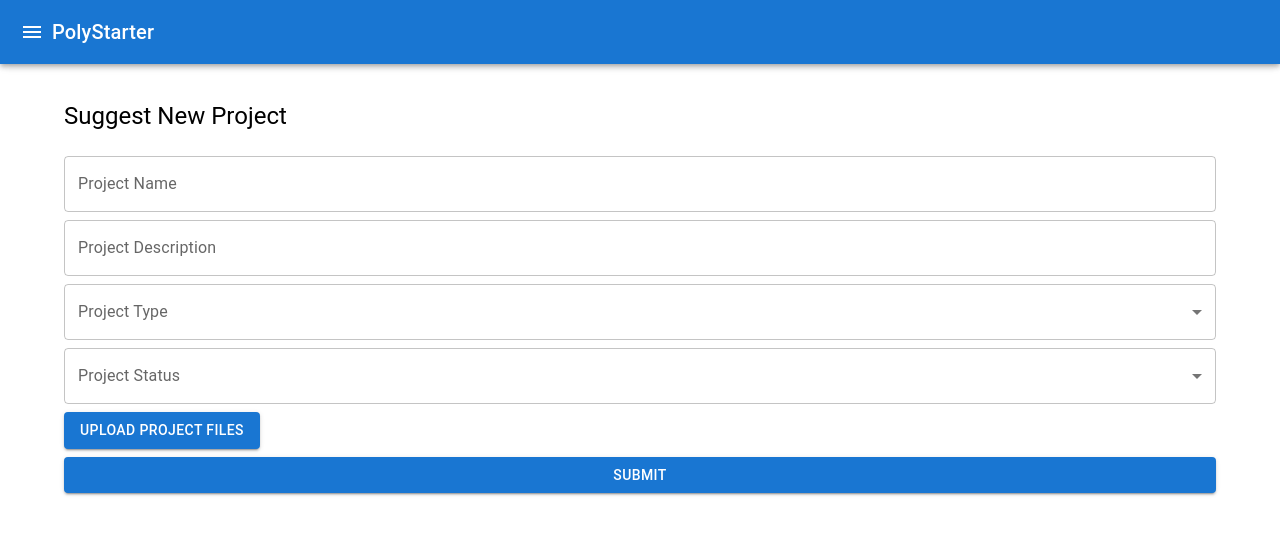
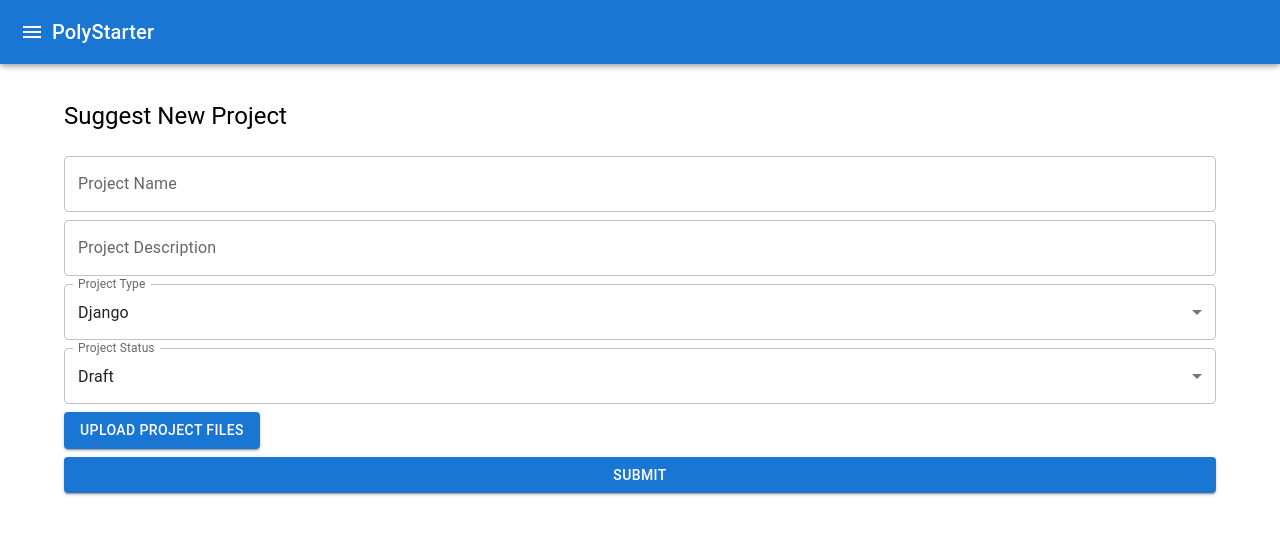
Before and after one commit to fongradnastya/code-generator-frontend, a React (Vite) app: page /suggest in a window 1280 px wide. Shown: the top 534 px of the page. Built offline with nearby package versions, Linux system fonts and the light colour scheme.

Commit message:
Properly set default form values

```diff
--- a/src/components/FormSelectField/FormSelectField.tsx
+++ b/src/components/FormSelectField/FormSelectField.tsx
@@ -1,49 +1,67 @@
 import { type FC, memo } from 'react';
-import { type FieldError, type UseFormRegisterReturn } from 'react-hook-form';
+import { useController, type Control } from 'react-hook-form';
 import { Select, MenuItem, InputLabel, FormControl } from '@mui/material';
+import { z } from 'zod';
+import { ProjectStatus } from 'src/models/projectStatus';
+import { ProjectType } from 'src/models/projectType';
+
+const validationSchema = z.object({
+  projectName: z
+    .string()
+    .min(1, { message: 'Project name is required' }),
+  projectDescription: z
+    .string()
+    .max(150, { message: 'Project description is too long' }),
+  projectType: z.nativeEnum(ProjectType),
+  projectStatus: z.nativeEnum(ProjectStatus),
+  projectFiles: z
+    .instanceof(File, { message: 'Please upload a valid file' })
+    .optional()
+    .refine(file => file instanceof File && file.size > 0, { message: 'File cannot be empty' }),
+});
+
+type ProjectUploadFormValues = z.infer<typeof validationSchema>;
 
 type Props = {
 
-  /** The label for the input field. */
+  /** 1. */
   readonly label: string;
 
-  /** Select options. */
+  /** 1. */
   readonly options: string[];
 
-  /** The form registration for react-hook-form. */
-  readonly registration: UseFormRegisterReturn;
+  /** 1. */
+  readonly name: keyof ProjectUploadFormValues;
 
-  /** Input field error. */
-  readonly error?: FieldError;
+  /** 1. */
+  readonly control: Control<ProjectUploadFormValues>;
 };
 
-const FormSelectFieldComponent: FC<Props> = ({
-  label,
-  options,
-  registration,
-  error,
-}) => (
-  <FormControl fullWidth>
+const FormSelectFieldComponent: FC<Props> = ({ label, options, name, control }) => {
+  const { field, fieldState } = useController({ name, control });
+
+  return (
+    <FormControl fullWidth error={!!fieldState.error}>
       <InputLabel id={`${label}-label`}>
-      {label}
+        { label }
       </InputLabel>
       <Select
         labelId={`${label}-label`}
         label={label}
-      {...registration}
-      error={error != null}
+        value={field.value ?? ''}
+        onChange={field.onChange}
+        onBlur={field.onBlur}
+        inputRef={field.ref}
       >
         {options.map((option: string) => (
-        <MenuItem
-          key={option}
-          value={option}
-        >
+          <MenuItem key={option} value={option}>
             {option}
           </MenuItem>
         ))}
       </Select>
     </FormControl>
   );
+};
 
-/** Form select field component. */
+/** 1. */
 export const FormSelectField = memo(FormSelectFieldComponent);
--- a/src/features/projectCreation/components/ProjectForm/ProjectForm.tsx
+++ b/src/features/projectCreation/components/ProjectForm/ProjectForm.tsx
@@ -4,7 +4,6 @@ import { Button } from '@mui/material';
 import { z } from 'zod';
 import { zodResolver } from '@hookform/resolvers/zod';
 import { FormInputField } from 'src/components/FormInputField';
-import { FormSelectField } from 'src/components/FormSelectField';
 import { FormCheckbox } from 'src/components/FormCheckbox';
 
 import styles from './ProjectForm.module.css';
@@ -57,15 +56,6 @@ const ProjectFormComponent: FC = () => {
   };
 
   const renderField = (key: string, value: string | string[]) => {
-    if (Array.isArray(value)) {
-      return (
-        <FormSelectField
-          label={key}
-          options={value}
-          registration={register(key as keyof FormSchema)}
-        />
-      );
-    }
     if (typeof value === 'string' && (value === 'y' || value === 'n')) {
       return (
         <FormCheckbox
--- a/src/features/suggestProject/components/UploadProjectForm/UploadProjectForm.tsx
+++ b/src/features/suggestProject/components/UploadProjectForm/UploadProjectForm.tsx
@@ -56,7 +56,7 @@ const UploadProjectFormComponent: FC<Props> = ({
   const [isFileDialogOpen, setIsFileDialogOpen] = useState(false);
   const [uploadedFiles, setUploadedFiles] = useState<readonly File[]>([]);
 
-  const { handleSubmit, formState: { errors }, register, setError } = useForm({
+  const { handleSubmit, formState: { errors }, register, setError, setValue, control } = useForm({
     defaultValues,
     resolver: zodResolver(validationSchema),
   });
@@ -76,13 +76,22 @@ const UploadProjectFormComponent: FC<Props> = ({
   );
 
   const handleFilesUpload = useCallback(
-    (files: readonly File[]) => setUploadedFiles(uploadedFiles?.concat(files)),
-    [uploadedFiles],
+    (files: readonly File[]) => {
+      const newFiles = uploadedFiles.concat(files);
+      setUploadedFiles(newFiles);
+      setValue('projectFiles', newFiles[0], { shouldValidate: true });
+    },
+    [uploadedFiles, setValue],
   );
 
-  const handleFileDelete = useCallback((fileToDelete: File) => () => {
-    setUploadedFiles(uploadedFiles.filter(file => file !== fileToDelete));
-  }, [uploadedFiles]);
+  const handleFileDelete = useCallback(
+    (fileToDelete: File) => () => {
+      const filteredFiles = uploadedFiles.filter(file => file !== fileToDelete);
+      setUploadedFiles(filteredFiles);
+      setValue('projectFiles', undefined, { shouldValidate: true });
+    },
+    [uploadedFiles, setValue],
+  );
 
   return (
     <>
@@ -119,14 +128,14 @@ const UploadProjectFormComponent: FC<Props> = ({
         <FormSelectField
           label="Project Type"
           options={Object.values(ProjectType)}
-          registration={register('projectType')}
-          error={errors.projectType}
+          control={control}
+          name="projectType"
         />
         <FormSelectField
           label="Project Status"
           options={Object.values(ProjectStatus)}
-          registration={register('projectStatus')}
-          error={errors.projectStatus}
+          control={control}
+          name="projectStatus"
         />
         <div className={styles.fileUploadContainer}>
           <Button
```
Lines whose indentation alone changed are shown as unchanged.
